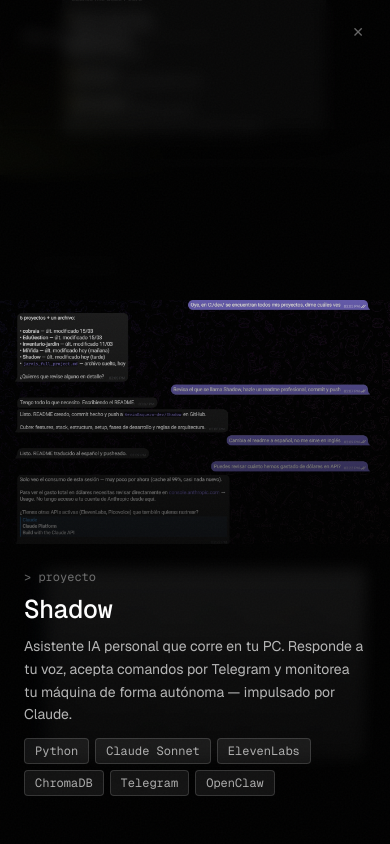
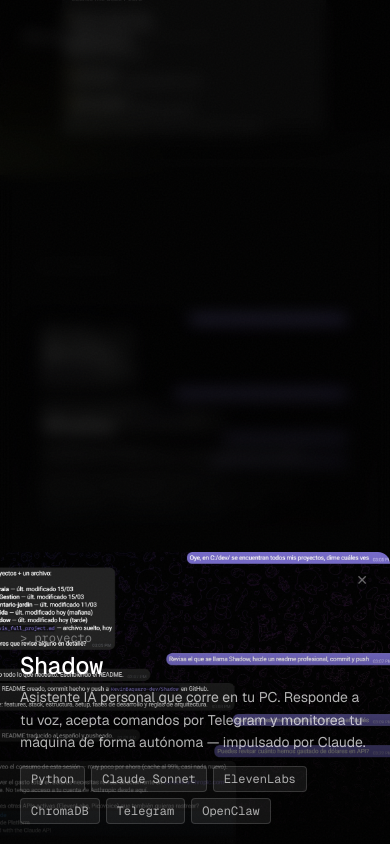
Before and after one commit to KevinBaquero-dev/SckrusH, a Next.js app: page / in a window 390 px wide. Both pictures are taken after a click on the element 195 px from the left and 2875 px from the top of the page. Shown: the part 2453-3297 px from the top of the page. Built offline with nearby package versions, Linux system fonts and the light colour scheme.

Commit message:
fix: mobile modal as bottom-sheet with natural image height

```diff
--- a/components/sections/Projects.tsx
+++ b/components/sections/Projects.tsx
@@ -40,91 +40,135 @@
       animate={{ opacity: 1 }}
       exit={{ opacity: 0 }}
       transition={{ duration: 0.2 }}
-      className="fixed inset-0 z-[9000] md:flex md:items-center md:justify-center md:p-10"
+      className="fixed inset-0 z-[9000] flex items-end md:items-center md:justify-center md:p-10"
       onClick={onClose}
     >
       {/* Backdrop */}
       <div className="absolute inset-0 bg-black/75 backdrop-blur-sm" />
 
-      {/* Panel — full-screen on mobile, 16/9 centered on desktop */}
+      {/* ── Mobile: bottom-sheet ─────────────────────────────────── */}
+      <motion.div
+        initial={{ y: '100%' }}
+        animate={{ y: 0 }}
+        exit={{ y: '100%' }}
+        transition={{ duration: 0.35, ease: [0.16, 1, 0.3, 1] as const }}
+        onClick={e => { e.stopPropagation(); setTextVisible(v => !v) }}
+        className="relative w-full rounded-t-[var(--radius-lg)] overflow-hidden md:hidden"
+      >
+        {/* Image at natural aspect ratio */}
+        <div className="relative w-full aspect-[4/3]">
+          {project.image ? (
+            <Image
+              src={project.image}
+              alt={project.name}
+              fill
+              sizes="100vw"
+              className="object-cover object-top"
+            />
+          ) : (
+            <div
+              className="absolute inset-0"
+              style={{ background: `linear-gradient(135deg, var(--surface-2) 0%, ${project.accent}18 100%)` }}
+            />
+          )}
+
+          {/* Text overlay — fadeable */}
+          <AnimatePresence>
+            {textVisible && (
+              <motion.div
+                key="mobile-text"
+                initial={{ opacity: 0 }}
+                animate={{ opacity: 1 }}
+                exit={{ opacity: 0 }}
+                transition={{ duration: 0.25 }}
+                className="absolute inset-0"
+              >
+                <div
+                  className="absolute inset-0"
+                  style={{ background: 'linear-gradient(to top, rgba(0,0,0,0.92) 0%, rgba(0,0,0,0.55) 40%, transparent 70%)' }}
+                />
+                <div className="absolute bottom-0 left-0 right-0 px-5 pb-5 flex flex-col gap-2">
+                  <p className="font-mono text-xs text-white/40">{'> proyecto'}</p>
+                  <h2 className="font-mono text-2xl tracking-tight leading-none text-white">{project.name}</h2>
+                  <p className="font-sans text-sm leading-relaxed text-white/70">{project.description}</p>
+                  <div className="flex flex-wrap gap-1.5 pt-1">
+                    {project.stack.map(tech => (
+                      <span
+                        key={tech}
+                        className="font-mono text-xs px-2.5 py-1 rounded-[var(--radius-sm)]"
+                        style={{ border: '1px solid rgba(255,255,255,0.15)', background: 'rgba(255,255,255,0.07)', color: 'rgba(255,255,255,0.65)' }}
+                      >
+                        {tech}
+                      </span>
+                    ))}
+                  </div>
+                </div>
+              </motion.div>
+            )}
+          </AnimatePresence>
+        </div>
+
+        {/* Close button */}
+        <button
+          onClick={e => { e.stopPropagation(); onClose() }}
+          aria-label="Cerrar"
+          className="absolute top-3 right-3 font-mono text-sm text-white/40 hover:text-white transition-colors duration-200 w-8 h-8 flex items-center justify-center z-10"
+        >
+          ✕
+        </button>
+      </motion.div>
+
+      {/* ── Desktop: centered 16/9 panel ────────────────────────── */}
       <motion.div
         initial={{ opacity: 0, scale: 0.96 }}
         animate={{ opacity: 1, scale: 1 }}
         exit={{ opacity: 0, scale: 0.96 }}
         transition={{ duration: 0.3, ease: [0.16, 1, 0.3, 1] as const }}
         onClick={e => { e.stopPropagation(); setTextVisible(v => !v) }}
-        className="absolute inset-0 md:relative md:inset-auto md:w-full md:max-w-5xl md:aspect-[16/9] md:rounded-[var(--radius-lg)] overflow-hidden"
+        className="relative hidden md:block w-full max-w-5xl aspect-[16/9] rounded-[var(--radius-lg)] overflow-hidden"
       >
-
-        {/* Image */}
         {project.image ? (
           <Image
             src={project.image}
             alt={project.name}
             fill
-            sizes="(max-width: 768px) 100vw, 90vw"
-            className="object-contain object-center md:object-cover md:object-top"
+            sizes="90vw"
+            className="object-cover object-top"
           />
         ) : (
           <div
             className="absolute inset-0"
-            style={{
-              background: `linear-gradient(135deg, var(--surface-2) 0%, ${project.accent}18 100%)`,
-            }}
+            style={{ background: `linear-gradient(135deg, var(--surface-2) 0%, ${project.accent}18 100%)` }}
           />
         )}
 
-        {/* Overlay + content — animated */}
         <AnimatePresence>
           {textVisible && (
             <motion.div
-              key="text-overlay"
+              key="desktop-text"
               initial={{ opacity: 0 }}
               animate={{ opacity: 1 }}
               exit={{ opacity: 0 }}
               transition={{ duration: 0.25 }}
               className="absolute inset-0"
             >
-              {/* Gradient bottom→top on mobile, left→right on desktop */}
               <div
-                className="absolute inset-0 md:hidden"
-                style={{
-                  background: 'linear-gradient(to top, rgba(0,0,0,0.95) 0%, rgba(0,0,0,0.65) 40%, rgba(0,0,0,0.15) 65%, transparent 85%)',
-                }}
+                className="absolute inset-0"
+                style={{ background: 'linear-gradient(to right, rgba(0,0,0,0.93) 0%, rgba(0,0,0,0.80) 28%, rgba(0,0,0,0.35) 55%, transparent 78%)' }}
               />
-              <div
-                className="absolute inset-0 hidden md:block"
-                style={{
-                  background: 'linear-gradient(to right, rgba(0,0,0,0.93) 0%, rgba(0,0,0,0.80) 28%, rgba(0,0,0,0.35) 55%, transparent 78%)',
-                }}
-              />
-
-              {/* Content: bottom on mobile, left-center on desktop */}
-              <div className="absolute inset-0 flex items-end md:items-center">
-                <div className="w-full md:w-[52%] px-6 md:px-12 pb-12 md:py-8 flex flex-col gap-3 md:gap-4">
+              <div className="absolute inset-0 flex items-center">
+                <div className="w-[52%] px-12 py-8 flex flex-col gap-4">
                   <p className="font-mono text-xs text-white/40">{'> proyecto'}</p>
-
-                  <h2
-                    className="font-mono tracking-tight leading-none text-white"
-                    style={{ fontSize: 'clamp(1.6rem, 5vw, 3rem)' }}
-                  >
+                  <h2 className="font-mono tracking-tight leading-none text-white" style={{ fontSize: 'clamp(1.8rem, 3.5vw, 3rem)' }}>
                     {project.name}
                   </h2>
-
-                  <p className="font-sans text-sm leading-relaxed text-white/70">
-                    {project.description}
-                  </p>
-
+                  <p className="font-sans text-sm leading-relaxed text-white/70 max-w-[38ch]">{project.description}</p>
                   <div className="flex flex-wrap gap-1.5">
                     {project.stack.map(tech => (
                       <span
                         key={tech}
                         className="font-mono text-xs px-2.5 py-1 rounded-[var(--radius-sm)]"
-                        style={{
-                          border: '1px solid rgba(255,255,255,0.15)',
-                          background: 'rgba(255,255,255,0.07)',
-                          color: 'rgba(255,255,255,0.65)',
-                        }}
+                        style={{ border: '1px solid rgba(255,255,255,0.15)', background: 'rgba(255,255,255,0.07)', color: 'rgba(255,255,255,0.65)' }}
                       >
                         {tech}
                       </span>
@@ -136,7 +180,6 @@
           )}
         </AnimatePresence>
 
-        {/* Close button */}
         <button
           onClick={e => { e.stopPropagation(); onClose() }}
           aria-label="Cerrar"
```
